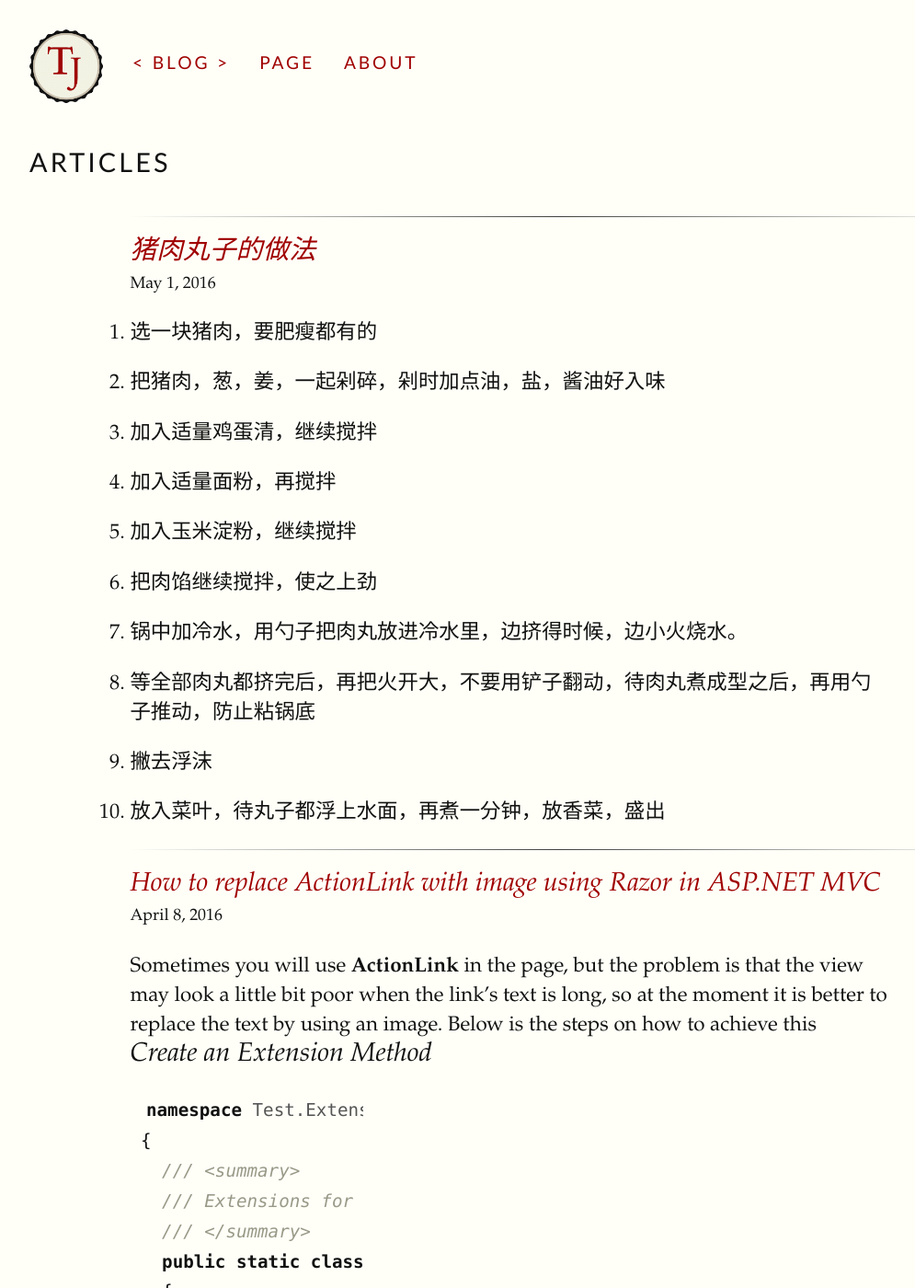
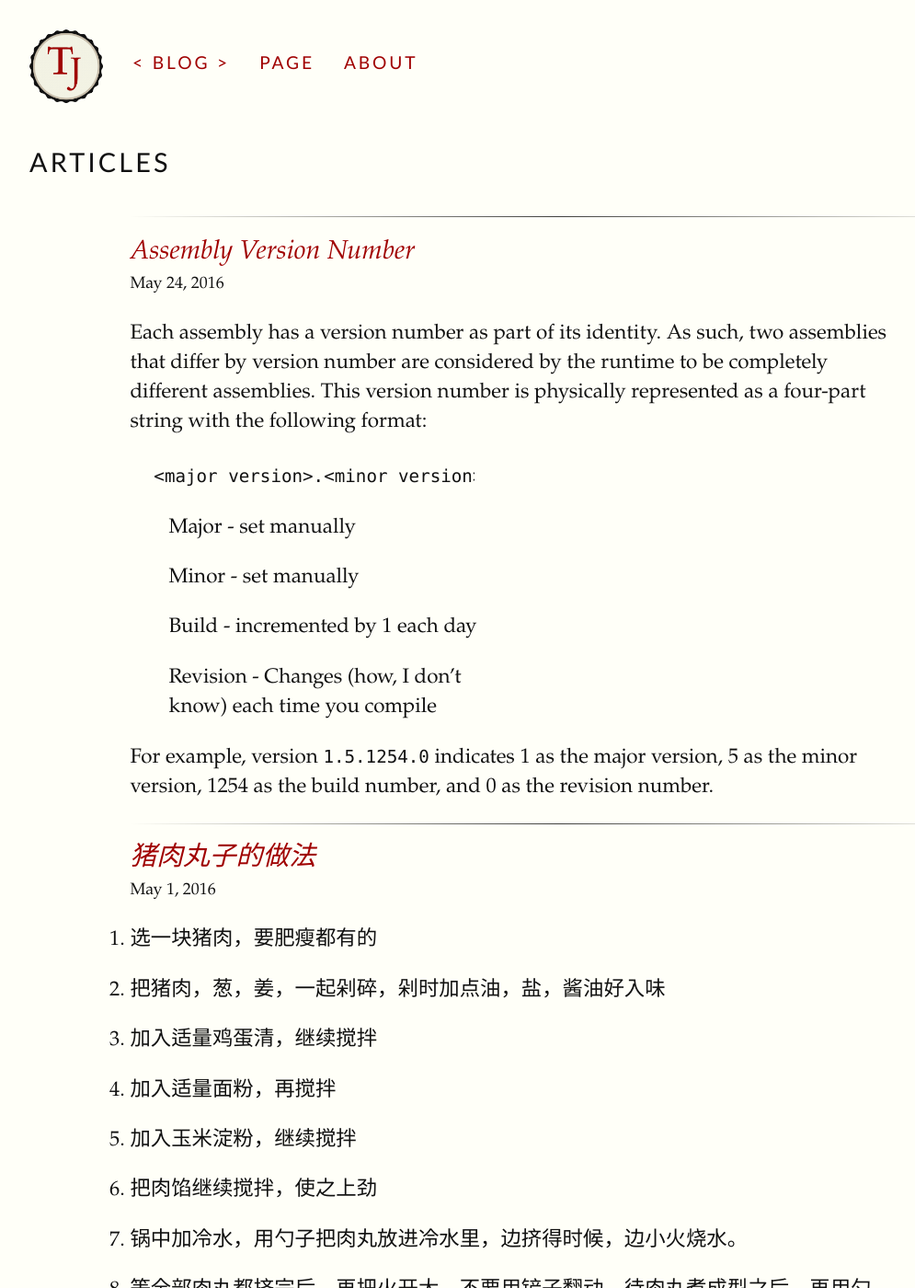
Before and after one commit to Carlos-Liu/Github-pages, a Jekyll site: the page built from index.html, in a window 1280 px wide and 1400 px high. Shown: the whole window at 92% size, without its empty margins (32-1027 px from the left). Built offline with Jekyll 4.4.1, drawn with Linux system fonts in a browser that asks for light colours; some of the changed text lies outside the part shown.

Commit message:
add assembly version number page

````diff
--- /dev/null
+++ b/_posts/2016-05-24-Assembly-version-number.md
@@ -0,0 +1,21 @@
+---
+layout: post
+title:  "Assembly Version Number"
+date:   2016-05-24 11:48:04
+author: Carlos Liu
+categories: Programming
+---
+
+Each assembly has a version number as part of its identity. As such, two assemblies that differ by version number are considered by the runtime to be completely different assemblies. This version number is physically represented as a four-part string with the following format:
+
+```
+<major version>.<minor version>.<build number>.<revision>
+```
+
+* Major - set manually
+* Minor - set manually
+* Build - incremented by 1 each day
+* Revision - Changes (how, I don't know) each time you compile
+
+
+For example, version ```1.5.1254.0``` indicates 1 as the major version, 5 as the minor version, 1254 as the build number, and 0 as the revision number.
````
Also changed, not shown: _posts/2012-03-23-Useful-dev-Tools.md (+8 -1 lines), Gemfile.lock.
